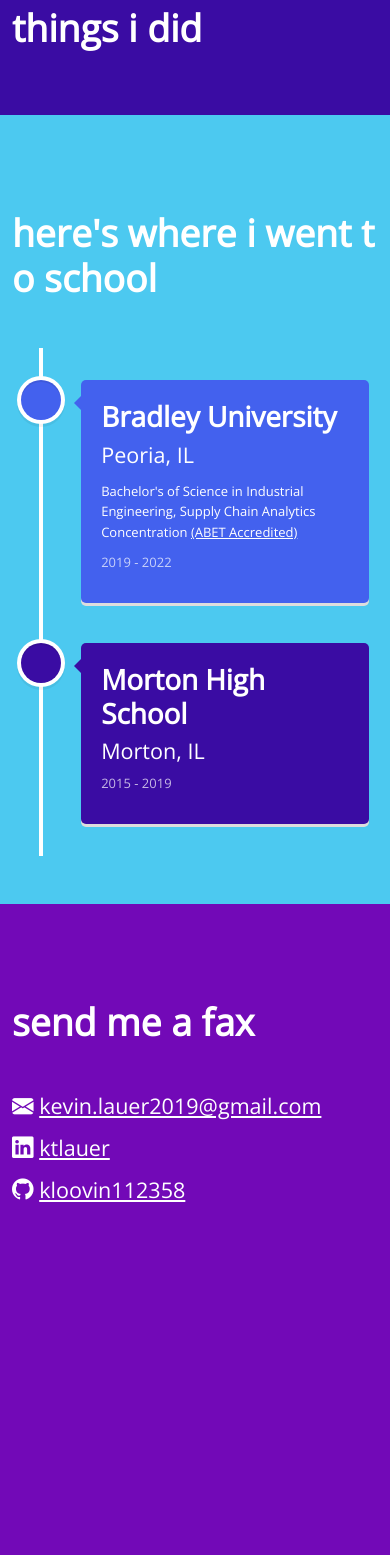
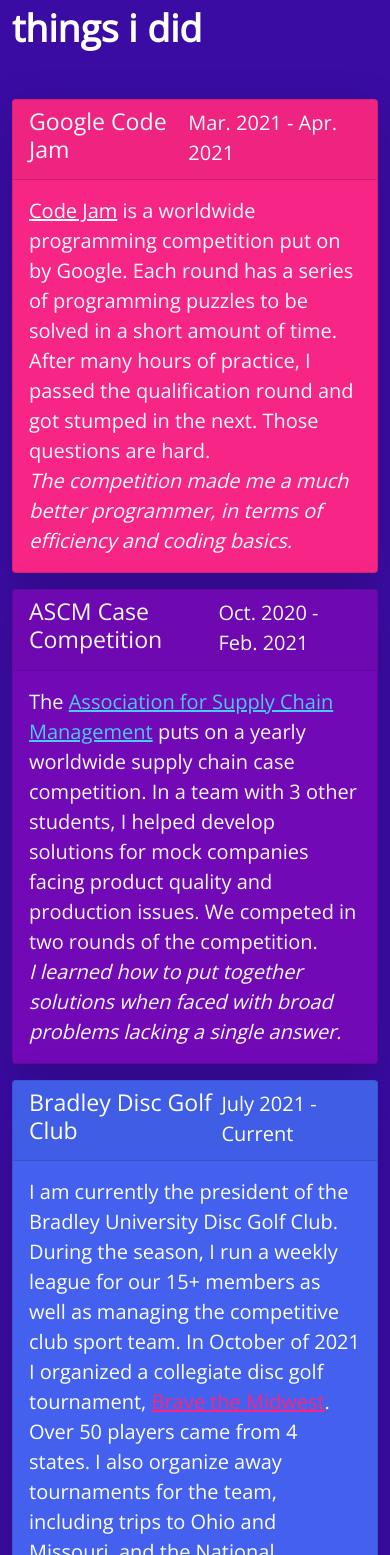
Before and after one commit to kloovin112358/personal-website-v2, a React (Create React App) app: page / in a window 390 px wide. Shown: the part 5813-7368 px from the top of the page. Before the commit the page ends 7128 px from the top, so only its background shows below. Built offline with nearby package versions, Linux system fonts and the light colour scheme.

Commit message:
finished initial version

```diff
--- a/src/App.jsx
+++ b/src/App.jsx
@@ -351,6 +351,71 @@
             <div className="py-5">
             <Fade bottom>
             <p className="display-3 fw-bold mt-5">here are some other things i did</p>
+            <div className='row mt-5'>
+              <div className='col-md mb-md-0 mb-3'>
+                <div className='card text-light bg-danger shadow-lg'>
+                  <div className='card-header'>
+                    <div className='d-flex w-100 justify-content-between'>
+                      <h3>Google Code Jam</h3>
+                      <span className='lead'>Mar. 2021 - Apr. 2021</span>
+                    </div>
+                  </div>
+                  <div className='card-body lead'>
+                    <a className='text-white' href='https://codingcompetitions.withgoogle.com/codejam'>Code Jam</a> is a worldwide programming competition put on by Google. Each round has a series
+                    of programming puzzles to be solved in a short amount of time. After many hours of practice, I passed the qualification round and got stumped in the next. Those questions are hard.
+                    <br></br><i>The competition made me a much better programmer, in terms of efficiency and coding basics.</i>
+                  </div>
+                </div>
+              </div>
+              <div className='col-md mb-md-0 mb-3'>
+                <div className='card text-light bg-primary shadow-lg'>
+                  <div className='card-header'>
+                    <div className='d-flex w-100 justify-content-between'>
+                      <h3>ASCM Case Competition</h3>
+                      <span className='lead'>Oct. 2020 - Feb. 2021</span>
+                    </div>
+                  </div>
+                  <div className='card-body lead'>
+                    The <a className='text-success' href='https://www.ascm.org/'>Association for Supply Chain Management</a> puts on a yearly worldwide supply chain case competition.
+                    In a team with 3 other students, I helped develop solutions for mock companies facing product quality and production issues. We competed in two rounds of the competition.
+                    <br></br><i>I learned how to put together solutions when faced with broad problems lacking a single answer.</i>
+                  </div>
+                </div>
+              </div>
+            </div>
+            <div className='row mt-md-4 mt-0'>
+              <div className='col-md mb-md-0 mb-3'>
+                <div className='card text-white bg-warning shadow-lg'>
+                  <div className='card-header'>
+                    <div className='d-flex w-100 justify-content-between'>
+                      <h3>Bradley Disc Golf Club</h3>
+                      <span className='lead'>July 2021 - Current</span>
+                    </div>
+                  </div>
+                  <div className='card-body lead'>
+                    I am currently the president of the Bradley University Disc Golf Club. During the season, I run a weekly league for our 15+ members as well as managing the competitive club sport team.
+                    In October of 2021 I organized a collegiate disc golf tournament, <a className='text-danger' href='https://www.discgolfscene.com/tournaments/Brave_the_Midwest_Presented_by_Peoria_Frisbee_Club_2021'>Brave the Midwest</a>.
+                    Over 50 players came from 4 states. I also organize away tournaments for the team, including trips to Ohio and Missouri, and the National Collegiate Championships in North Carolina.
+                    <br></br><i>I've learned how to navigate red tape, fill out the forms, ask for permission, and do things by the book. That, and I have learned how to be the person in charge.</i>
+                  </div>
+                </div>
+              </div>
+              <div className='col-md mb-md-0 mb-3'>
+                <div className='card text-light bg-info shadow-lg'>
+                  <div className='card-header'>
+                    <div className='d-flex w-100 justify-content-between'>
+                      <h3>Online Resale Business</h3>
+                      <span className='lead'>May 2016 - Mar. 2020</span>
+                    </div>
+                  </div>
+                  <div className='card-body lead'>
+                    I had a small side-hustle during the summers in high school. I bought and sold various items from garage sales, estate sales, government auctions, and anywhere else.
+                    While it was a small operation, barely breaking 5 figures in revenue, I learned how to keep the books, take photos, create attractive listings, ship items, and
+                    most of all, keep customers happy. This was all done on my own, with no outside help. <br></br><i>I learned how to be meticulous and how to apologize for my mistakes.</i>
+                  </div>
+                </div>
+              </div>
+            </div>
             </Fade>
             </div>
           </div>
@@ -397,13 +462,13 @@
             <Fade bottom cascade>
               <p className="display-3 fw-bold mt-5">send me a fax</p>
               <p className="display-7 mt-5">
-                <i class="bi bi-envelope-fill"></i> <a className="text-white" href='mailto:kevin.lauer2019@gmail.com'>kevin.lauer2019@gmail.com</a>
+                <i className="bi bi-envelope-fill"></i> <a className="text-white" href='mailto:kevin.lauer2019@gmail.com'>kevin.lauer2019@gmail.com</a>
               </p>
               <p className="display-7 mt-2">
-                <i class="bi bi-linkedin"></i> <a className="text-white" href='https://www.linkedin.com/in/ktlauer/'>ktlauer</a>
+                <i className="bi bi-linkedin"></i> <a className="text-white" href='https://www.linkedin.com/in/ktlauer/'>ktlauer</a>
               </p>
               <p className="display-7 mt-2 pb-5">
-                <i class="bi bi-github"></i> <a className="text-white" href='https://github.com/kloovin112358'>kloovin112358</a>
+                <i className="bi bi-github"></i> <a className="text-white" href='https://github.com/kloovin112358'>kloovin112358</a>
               </p>
             </Fade>
             </div>
```
